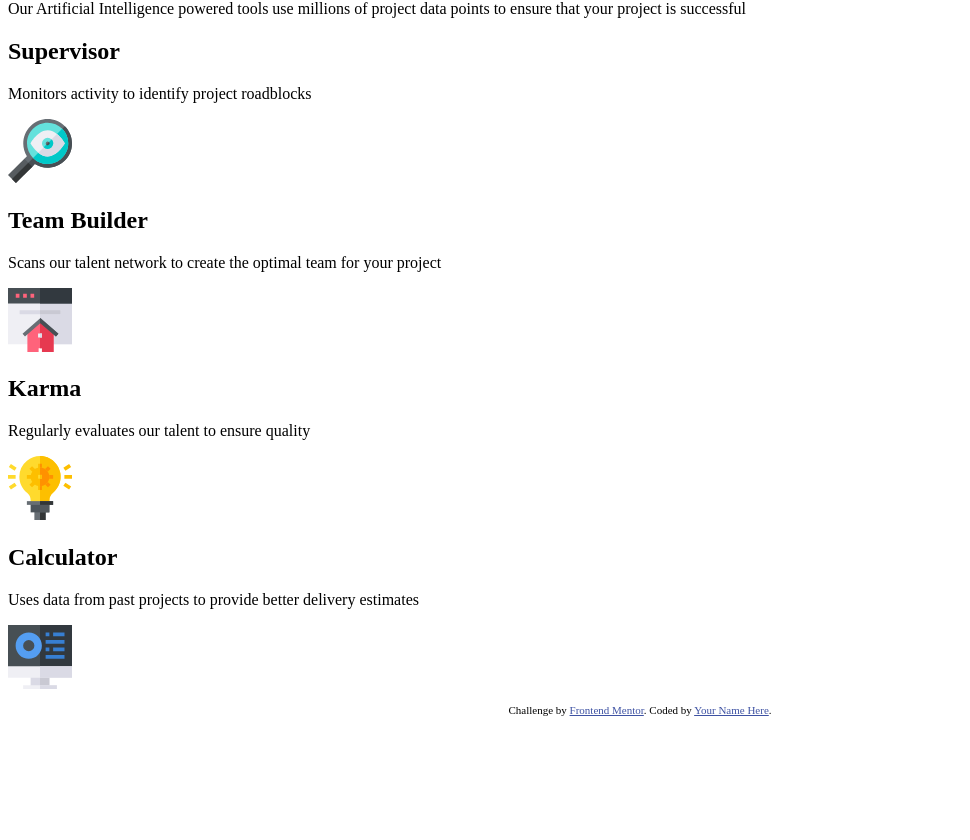
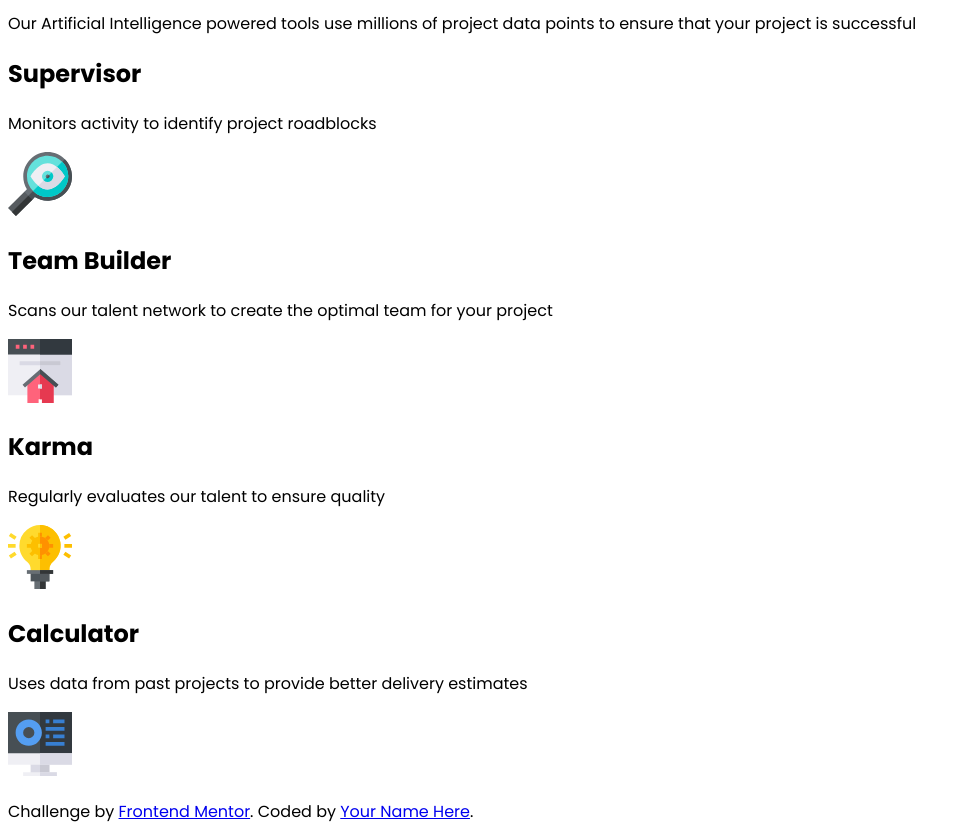
Before and after one commit to Theosaurus-Rex/frontend-mentor-four-card-feature, a plain HTML site: page index.html in a window 1280 px wide. Shown: the part 80-920 px from the top of the page, without its empty margins (0-970 px from the left). Before the commit the page ends 807 px from the top, so only its background shows below. Drawn offline with Linux system fonts and the light colour scheme.

Commit message:
style: Set up project fonts

```diff
--- a/index.html
+++ b/index.html
@@ -12,18 +12,16 @@
       href="./images/favicon-32x32.png"
     />
 
+    <link rel="preconnect" href="https://fonts.googleapis.com" />
+    <link rel="preconnect" href="https://fonts.gstatic.com" crossorigin />
+    <link
+      href="https://fonts.googleapis.com/css2?family=Poppins:ital,wght@0,100;0,200;0,300;0,400;0,500;0,600;0,700;0,800;0,900;1,100;1,200;1,300;1,400;1,500;1,600;1,700;1,800;1,900&display=swap"
+      rel="stylesheet"
+    />
+
+    <link rel="stylesheet" href="./styles.css" />
+
     <title>Frontend Mentor | Four card feature section</title>
-
-    <!-- Feel free to remove these styles or customise in your own stylesheet 👍 -->
-    <style>
-      .attribution {
-        font-size: 11px;
-        text-align: center;
-      }
-      .attribution a {
-        color: hsl(228, 45%, 44%);
-      }
-    </style>
   </head>
   <body>
     <h1>Reliable, efficient delivery Powered by Technology</h1>
--- a/styles.css
+++ b/styles.css
@@ -7,3 +7,7 @@
   --neutral-grayish-blue: hsl(229, 6%, 66%);
   --neutral-light-gray: hsl(0, 0%, 98%);
 }
+
+body {
+  font-family: "Poppins", Arial, sans-serif;
+}
```
